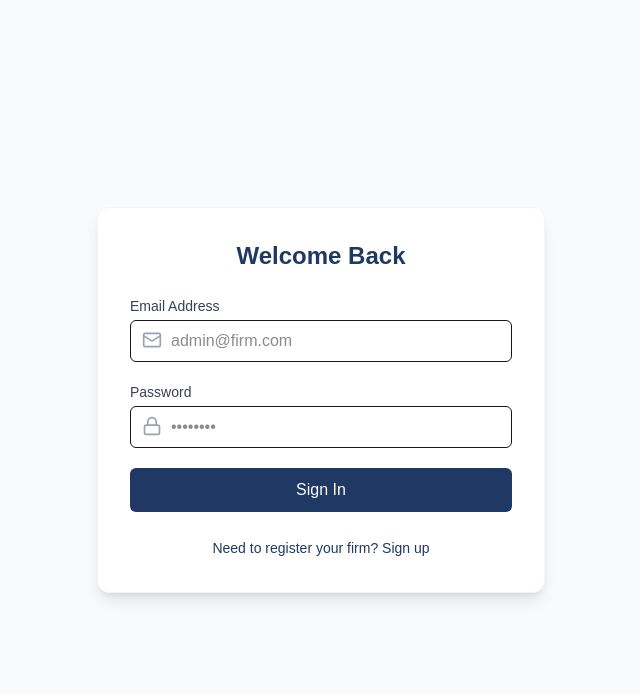
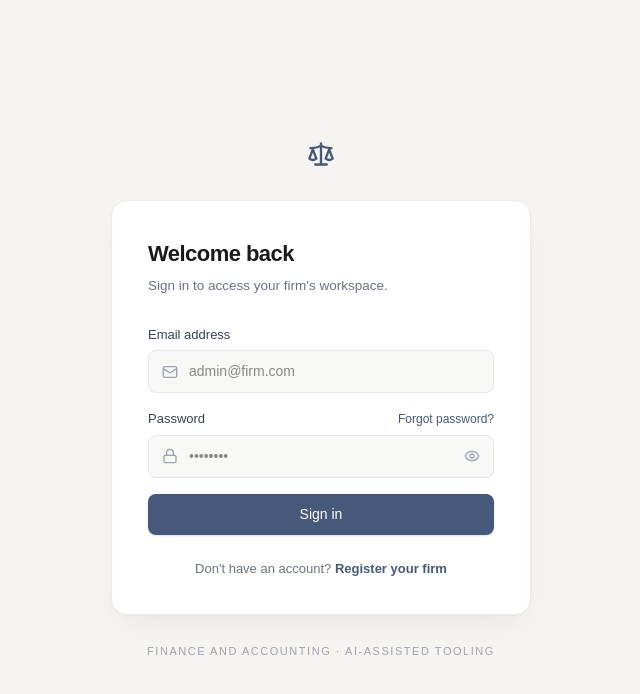
Before and after one commit to sharmanjeurkar-dev/invoice-generator, a Next.js app in the folder src/ui/: page /login in a window 1280 px wide. Shown: the top 694 px of the page, without its empty margins (319-959 px from the left). Built offline with nearby package versions, Linux system fonts and the light colour scheme; no server answers.

Commit message:
added firm and user specific  data fetching and insertion

```diff
--- a/src/ui/app/agent/page.tsx
+++ b/src/ui/app/agent/page.tsx
@@ -7,7 +7,7 @@ import {
 } from 'recharts';
 import html2canvas from 'html2canvas';
 import Link from 'next/link';
-import { useFirmStore } from "../../store/useFirmStore"; // 👇 Added Zustand Store
+import { useFirmStore } from "../../store/useFirmStore";
 import {
   Scale,
   Send,
@@ -34,10 +34,6 @@ interface Message {
 
 type Status = "idle" | "thinking" | "rendering" | "success" | "error";
 
-function generateInvoiceId() {
-  return `INV-${Math.floor(1000 + Math.random() * 9000)}`;
-}
-
 function buildPromptPayload(messages: Message[], latestUserText: string, sessionId: string): string {
   const systemNote = `\n\n[SYSTEM NOTE: IF you are drafting an invoice, the invoice_number for this session is ${sessionId}. Ignore this ID if the user is logging an expense or asking for a report.]`;
 
@@ -62,8 +58,7 @@ function formatYAxisValue(value: number) {
 }
 
 export default function InvoiceGeneratorPage() {
-  // 👇 Pull the dynamic firmId and loading state from Zustand
-  const { firmId, isLoading: isFirmLoading } = useFirmStore();
+  const { firmId, userId, isLoading: isFirmLoading } = useFirmStore();
 
   const [messages, setMessages] = useState<Message[]>([]);
   const [input, setInput] = useState("");
@@ -97,9 +92,8 @@ export default function InvoiceGeneratorPage() {
     }
   };
 
-  // 👇 Wrapped in useCallback and injected dynamic firmId into the URL
   const fetchNewInvoiceId = useCallback(async () => {
-    if (!firmId) return; // Guard clause to wait for the ID
+    if (!firmId) return;
     try {
       const res = await fetch(`http://127.0.0.1:8000/api/firms/${firmId}/get-next-invoice-id`);
       const data = await res.json();
@@ -115,7 +109,6 @@ export default function InvoiceGeneratorPage() {
     chatBottomRef.current?.scrollIntoView({ behavior: "smooth" });
   }, [messages, status]);
 
-  // 👇 Wait for firmId to load before fetching the invoice ID
   useEffect(() => {
     if (firmId) {
       inputRef.current?.focus();
@@ -140,13 +133,15 @@ export default function InvoiceGeneratorPage() {
     const promptPayload = buildPromptPayload(previousMessages, text, invoiceIdRef.current);
 
     try {
-      // 👇 Injected dynamic firmId into the URL here as well
       const response = await fetch(
         `http://127.0.0.1:8000/api/firms/${firmId}/prompt-to-invoice`,
         {
           method: "POST",
           headers: { "Content-Type": "application/json" },
-          body: JSON.stringify({ prompt: promptPayload }),
+          body: JSON.stringify({
+            prompt: promptPayload,
+            user_id: userId
+          }),
         }
       );
 
@@ -185,9 +180,18 @@ export default function InvoiceGeneratorPage() {
       } else if (contentType.includes("application/pdf")) {
         const emailSentTo = response.headers.get("X-Email-Status");
 
+        let filename = `invoice_${Date.now()}.pdf`;
+        const contentDisposition = response.headers.get("Content-Disposition");
+
+        if (contentDisposition) {
+          const match = contentDisposition.match(/filename="?([^"]+)"?/);
+          if (match && match[1]) {
+            filename = match[1];
+          }
+        }
+
         const blob = await response.blob();
         const url = URL.createObjectURL(blob);
-        const filename = `invoice_${Date.now()}.pdf`;
 
         let finalMessage = "I have successfully generated your invoice! You can download it below.";
         if (emailSentTo) {
@@ -235,7 +239,6 @@ export default function InvoiceGeneratorPage() {
     setTimeout(() => inputRef.current?.focus(), 50);
   };
 
-  // 👇 Show a loading screen while Zustand connects to Supabase
   if (isFirmLoading) {
     return (
       <div className="min-h-screen w-full flex justify-center items-center bg-[#F7F7F5]">
@@ -244,7 +247,6 @@ export default function InvoiceGeneratorPage() {
     );
   }
 
-  // 👇 Fallback if user somehow lands here without being logged in
   if (!firmId) {
     return (
       <div className="min-h-screen w-full flex flex-col justify-center items-center bg-[#F7F7F5] gap-4">
--- a/src/ui/app/login/page.tsx
+++ b/src/ui/app/login/page.tsx
@@ -2,12 +2,13 @@
 
 import { useState } from "react";
 import { supabase } from "../lib/supabaseClient"; // Adjust path if your lib is elsewhere
-import { Mail, Lock, Loader2 } from "lucide-react";
+import { Scale, Mail, Lock, Loader2, Eye, EyeOff } from "lucide-react";
 
 export default function LoginPage() {
   const [isLogin, setIsLogin] = useState(true);
   const [email, setEmail] = useState("");
   const [password, setPassword] = useState("");
+  const [showPassword, setShowPassword] = useState(false);
   const [loading, setLoading] = useState(false);
   const [errorMsg, setErrorMsg] = useState("");
   const [successMsg, setSuccessMsg] = useState("");
@@ -20,26 +21,12 @@ export default function LoginPage() {
 
     try {
       if (isLogin) {
-        // --- LOGIN FLOW (Existing Users) ---
-        const { error } = await supabase.auth.signInWithPassword({
-          email,
-          password,
-        });
+        const { error } = await supabase.auth.signInWithPassword({ email, password });
         if (error) throw error;
-
-        // They already have an account, send them straight to the agent!
         window.location.href = "/agent";
-
       } else {
-        // --- REGISTRATION FLOW (Brand New Users) ---
-        const { error } = await supabase.auth.signUp({
-          email,
-          password,
-        });
+        const { error } = await supabase.auth.signUp({ email, password });
         if (error) throw error;
-
-        // They are brand new and instantly logged in.
-        // Send them straight to settings to complete their firm profile!
         window.location.href = "/settings";
       }
     } catch (err: any) {
@@ -49,67 +36,159 @@ export default function LoginPage() {
     }
   };
 
+  // Palette — matched to the rest of the app
+  // Background   #F5F4F0  warm off-white
+  // Card         #FFFFFF
+  // Ink          #1A1A1A  headings / primary text
+  // Slate accent #47597A  brand label, icon, links, focus
+  // Muted text   #6B7280
+  // Border       #E5E7EB
+  // Input fill   #F8F8F6
+
   return (
-    <div className="min-h-screen flex items-center justify-center bg-gray-50 p-4">
-      <div className="max-w-md w-full bg-white rounded-xl shadow-lg p-8 border border-gray-100">
-        <h2 className="text-2xl font-bold text-center mb-6" style={{ color: "#1f3864" }}>
-          {isLogin ? "Welcome Back" : "Register Your Firm"}
-        </h2>
+    <div
+      className="min-h-screen w-full flex flex-col items-center justify-center p-6"
+      style={{ backgroundColor: "#F5F4F0" }}
+    >
+      <style>{`
+        .field-input {
+          background-color: #F8F8F6;
+          border: 1px solid #E5E7EB;
+          transition: border-color 0.15s ease, box-shadow 0.15s ease, background-color 0.15s ease;
+        }
+        .field-input:focus {
+          outline: none;
+          background-color: #FFFFFF;
+          border-color: #47597A;
+          box-shadow: 0 0 0 3px rgba(71, 89, 122, 0.12);
+        }
+      `}</style>
+
+      {/* Brand mark */}
+      <div className="flex justify-center mb-8">
+        <Scale className="h-[28px] w-[28px]" style={{ color: "#47597A" }} strokeWidth={2} />
+      </div>
+
+      {/* Card */}
+      <div
+        className="w-full max-w-[420px] rounded-2xl p-8 sm:p-9"
+        style={{
+          backgroundColor: "#FFFFFF",
+          border: "1px solid #ECEBE7",
+          boxShadow: "0 1px 2px rgba(0,0,0,0.03), 0 12px 32px -12px rgba(20,20,20,0.08)",
+        }}
+      >
+        <div className="mb-7">
+          <h2 className="text-[22px] font-semibold tracking-tight mb-1.5" style={{ color: "#1A1A1A" }}>
+            {isLogin ? "Welcome back" : "Register your firm"}
+          </h2>
+          <p className="text-[13.5px]" style={{ color: "#6B7280" }}>
+            {isLogin
+              ? "Sign in to access your firm's workspace."
+              : "Set up your firm's account in under a minute."}
+          </p>
+        </div>
 
         {errorMsg && (
-          <div className="mb-4 p-3 bg-red-50 text-red-700 text-sm rounded-md border border-red-200">
+          <div
+            className="mb-5 px-3.5 py-2.5 text-[13px] rounded-lg"
+            style={{ backgroundColor: "#FBEEEE", color: "#9B4040", border: "1px solid #F0DADA" }}
+          >
             {errorMsg}
           </div>
         )}
-
         {successMsg && (
-          <div className="mb-4 p-3 bg-green-50 text-green-700 text-sm rounded-md border border-green-200">
+          <div
+            className="mb-5 px-3.5 py-2.5 text-[13px] rounded-lg"
+            style={{ backgroundColor: "#EDF2EF", color: "#3F6B54", border: "1px solid #DAE6DE" }}
+          >
             {successMsg}
           </div>
         )}
 
-        <form onSubmit={handleAuth} className="space-y-5">
+        <form onSubmit={handleAuth} className="space-y-4">
           <div>
-            <label className="block text-sm font-medium text-gray-700 mb-1">Email Address</label>
+            <label className="block text-[13px] font-medium mb-1.5" style={{ color: "#374151" }}>
+              Email address
+            </label>
             <div className="relative">
-              <Mail className="absolute left-3 top-2.5 h-5 w-5 text-gray-400" />
+              <Mail
+                className="absolute left-3.5 top-1/2 -translate-y-1/2 h-[16px] w-[16px]"
+                style={{ color: "#9CA3AF" }}
+              />
               <input
                 type="email"
                 required
                 value={email}
                 onChange={(e) => setEmail(e.target.value)}
-                className="w-full pl-10 pr-4 py-2 border rounded-md focus:ring-2 focus:ring-[#1f3864] focus:border-transparent outline-none"
+                className="field-input w-full rounded-lg pl-10 pr-3.5 py-2.5 text-[14px]"
+                style={{ color: "#1A1A1A" }}
                 placeholder="admin@firm.com"
               />
             </div>
           </div>
 
           <div>
-            <label className="block text-sm font-medium text-gray-700 mb-1">Password</label>
+            <div className="flex items-center justify-between mb-1.5">
+              <label className="block text-[13px] font-medium" style={{ color: "#374151" }}>
+                Password
+              </label>
+              {isLogin && (
+                <button
+                  type="button"
+                  className="text-[12px] font-medium hover:underline"
+                  style={{ color: "#47597A" }}
+                >
+                  Forgot password?
+                </button>
+              )}
+            </div>
             <div className="relative">
-              <Lock className="absolute left-3 top-2.5 h-5 w-5 text-gray-400" />
+              <Lock
+                className="absolute left-3.5 top-1/2 -translate-y-1/2 h-[16px] w-[16px]"
+                style={{ color: "#9CA3AF" }}
+              />
               <input
-                type="password"
+                type={showPassword ? "text" : "password"}
                 required
                 value={password}
                 onChange={(e) => setPassword(e.target.value)}
-                className="w-full pl-10 pr-4 py-2 border rounded-md focus:ring-2 focus:ring-[#1f3864] focus:border-transparent outline-none"
+                className="field-input w-full rounded-lg pl-10 pr-10 py-2.5 text-[14px]"
+                style={{ color: "#1A1A1A" }}
                 placeholder="••••••••"
               />
+              <button
+                type="button"
+                onClick={() => setShowPassword(!showPassword)}
+                className="absolute right-3.5 top-1/2 -translate-y-1/2"
+                style={{ color: "#9CA3AF" }}
+                tabIndex={-1}
+              >
+                {showPassword ? <EyeOff className="h-[16px] w-[16px]" /> : <Eye className="h-[16px] w-[16px]" />}
+              </button>
             </div>
           </div>
 
           <button
             type="submit"
             disabled={loading}
-            className="w-full text-white py-2.5 rounded-md hover:opacity-90 transition-opacity flex items-center justify-center font-medium"
-            style={{ backgroundColor: "#1f3864" }}
+            className="w-full py-2.5 rounded-lg transition-all duration-150 flex items-center justify-center font-medium text-[14px] shadow-sm hover:shadow-md active:scale-[0.99] disabled:opacity-70 disabled:cursor-not-allowed mt-1"
+            style={{ backgroundColor: "#47597A", color: "#FFFFFF" }}
+            onMouseEnter={(e) => (e.currentTarget.style.backgroundColor = "#3B4A66")}
+            onMouseLeave={(e) => (e.currentTarget.style.backgroundColor = "#47597A")}
           >
-            {loading ? <Loader2 className="animate-spin h-5 w-5" /> : (isLogin ? "Sign In" : "Create Account")}
+            {loading ? (
+              <Loader2 className="animate-spin h-[17px] w-[17px]" />
+            ) : isLogin ? (
+              "Sign in"
+            ) : (
+              "Create account"
+            )}
           </button>
         </form>
 
-        <div className="mt-6 text-center">
+        <div className="mt-6 text-center text-[13px]" style={{ color: "#6B7280" }}>
+          {isLogin ? "Don't have an account? " : "Already have an account? "}
           <button
             type="button"
             onClick={() => {
@@ -117,13 +196,20 @@ export default function LoginPage() {
               setErrorMsg("");
               setSuccessMsg("");
             }}
-            className="text-sm font-medium hover:underline"
-            style={{ color: "#1f3864" }}
+            className="font-semibold hover:underline transition-colors"
+            style={{ color: "#47597A" }}
           >
-            {isLogin ? "Need to register your firm? Sign up" : "Already have an account? Sign in"}
+            {isLogin ? "Register your firm" : "Sign in"}
           </button>
         </div>
       </div>
+
+      <p
+        className="mt-7 text-[11px] tracking-[0.14em] uppercase"
+        style={{ color: "#9CA3AF" }}
+      >
+        Finance and accounting · AI-assisted tooling
+      </p>
     </div>
   );
 }
--- a/src/ui/app/settings/page.tsx
+++ b/src/ui/app/settings/page.tsx
@@ -81,6 +81,10 @@ export default function SettingsPage() {
     ifsc_code: "",
     email_sender: "",
     logo_url: "",
+    pan_number: "",
+    contact_number: "",
+    contact_email: "",
+    bank_branch: "",
   });
 
   const [loadingSettings, setLoadingSettings] = useState(true);
@@ -273,6 +277,31 @@ export default function SettingsPage() {
                     placeholder="MG Road, Bengaluru 560001"
                   />
                 </div>
+              <div className="grid grid-cols-1 sm:grid-cols-2 gap-4">
+                  <Field
+                    label="Contact Email"
+                    name="contact_email"
+                    type="email"
+                    value={form.contact_email}
+                    onChange={handleChange}
+                    placeholder="contact@pentacleslegal.com"
+                  />
+                  <Field
+                    label="Contact Number"
+                    name="contact_number"
+                    value={form.contact_number}
+                    onChange={handleChange}
+                    placeholder="+91 98765 43210"
+                  />
+                </div>
+                <Field
+                  label="PAN Number"
+                  name="pan_number"
+                  value={form.pan_number}
+                  onChange={handleChange}
+                  placeholder="ABCDE1234F"
+                />
+
               </div>
             </section>
 
@@ -292,6 +321,13 @@ export default function SettingsPage() {
                   value={form.bank_name}
                   onChange={handleChange}
                   placeholder="HDFC Bank"
+                />
+                <Field
+                  label="Bank Branch Location"
+                  name="bank_branch"
+                  value={form.bank_branch}
+                  onChange={handleChange}
+                  placeholder="MG Road Branch, Bengaluru"
                 />
                 <div className="grid grid-cols-1 sm:grid-cols-2 gap-4">
                   <Field
```
Also changed, not shown: 1 other file (tests, documents, lock files or other folders).
